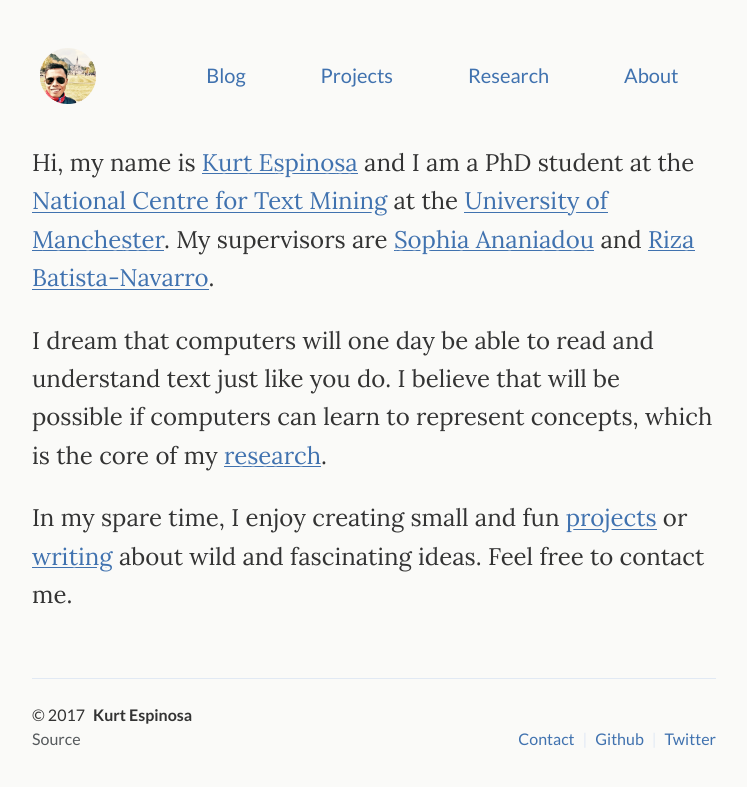
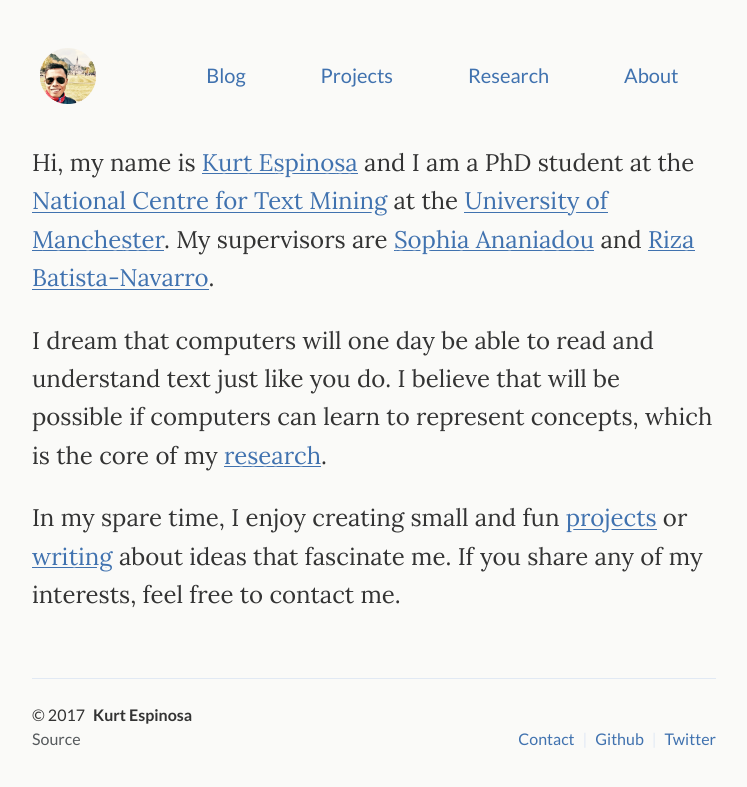
Before and after one commit to kurtespinosa/kurtespinosa.github.io, a Jekyll site: the page built from index.md, in a window 1280 px wide. Shown: the top 787 px of the page, without its empty margins (266-1013 px from the left). Built offline with Jekyll 4.4.1, drawn with Linux system fonts in a browser that asks for light colours.

Commit message:
build with source

```diff
--- a/index.md
+++ b/index.md
@@ -8,5 +8,5 @@
 
   I dream that computers will one day be able to read and understand text just like you do. I believe that will be possible if computers can learn to represent concepts, which is the core of my [research](research/).
 
-  In my spare time, I enjoy creating small and fun [projects](projects/) or [writing](blog/) about wild and fascinating ideas. Feel free to contact me.
+  In my spare time, I enjoy creating small and fun [projects](projects/) or [writing](blog/) about ideas that fascinate me. If you share any of my interests, feel free to contact me.
 </div>
```
Also changed, not shown: 1 other file.
